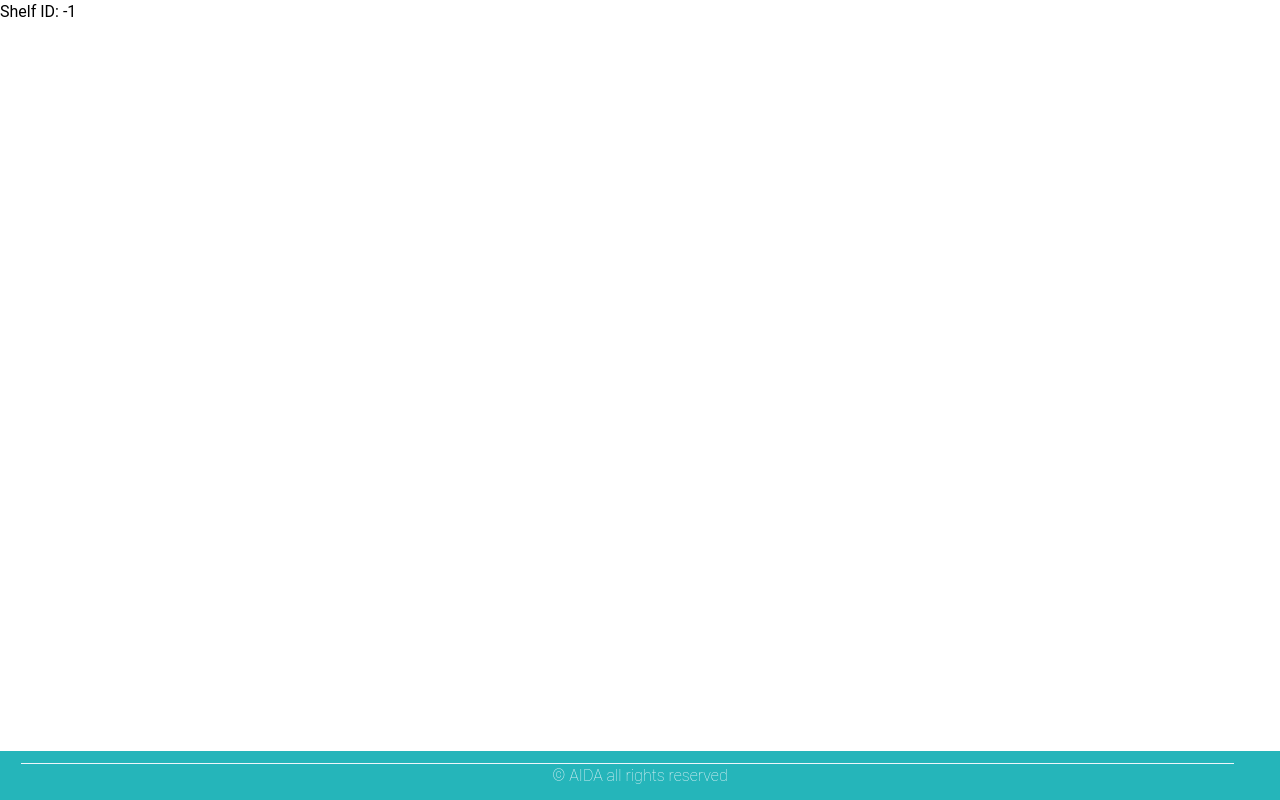
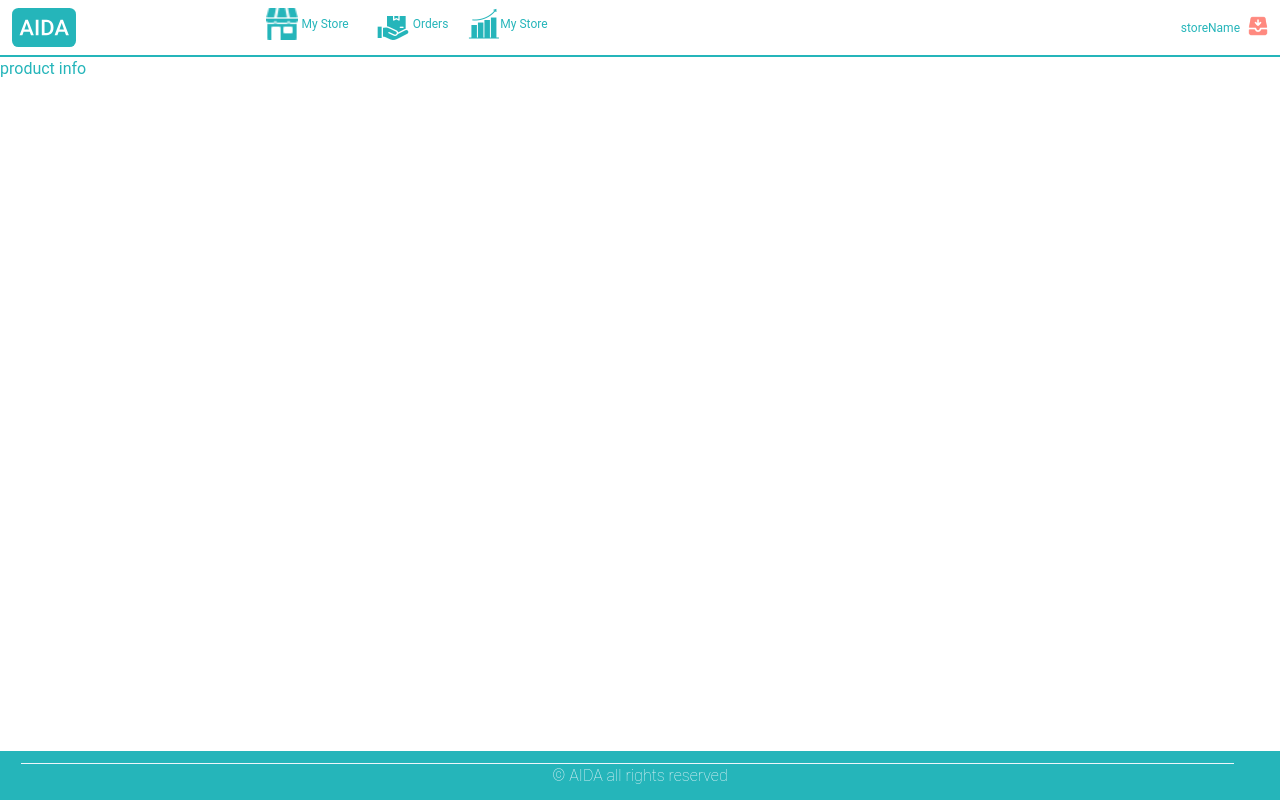
Before and after one commit to RanaMohamad21/Aida-Front-End, a React (Vite) app in the folder Aida/: page /addproduct in a window 1280 px wide. Built offline with nearby package versions, Linux system fonts and the light colour scheme.

Commit message:
Structure of Add Product page

```diff
--- a/Aida/src/Vendor/AddProduct.jsx
+++ b/Aida/src/Vendor/AddProduct.jsx
@@ -1,16 +1,48 @@
 import { useShelves } from "../Contexts/VendorShelves";
+import VendorNavBar from "./VendorNavBar";
 function AddProduct(props) {
   // eslint-disable-next-line react/prop-types
   console.log(props);
   // eslint-disable-next-line react/prop-types
   //   const { shelfID } = state;
   const { updateShelves, shelfID } = useShelves();
+  function handleAddProduct(){
+
+  }
+
   console.log("Shelf ID: ", shelfID);
   return (
-    <div>
-      <h1>Shelf ID: {shelfID}</h1>
-      {/* You can render other components or UI elements related to adding a product */}
+    <>
+    <VendorNavBar />
+    <div className=" grid-rows-[auto,1fr]">
+      <form>
+      {/* Upload Image  */}
+      <div></div>
+
+
+      {/* Item Information */}
+      <div className=" grid-rows-5">
+        {/* Title  */}
+        <div ><p className=" mx-auto text-teal ">product info</p>
+        </div>
+
+        {/* Info and Pricing    */}
+        <div></div>
+
+        {/* Specification  */}
+        <div></div>
+
+        {/* Tags  */}
+        <div></div>
+
+        {/* Description  */}
+        <div></div>
+
+      </div>
+
+  </form>
     </div>
+    </>
   );
 }
 
```
Also changed, not shown: Aida/src/assets/vendor/products/information-button.png (added), Aida/src/assets/vendor/products/price-tag.png (added).
